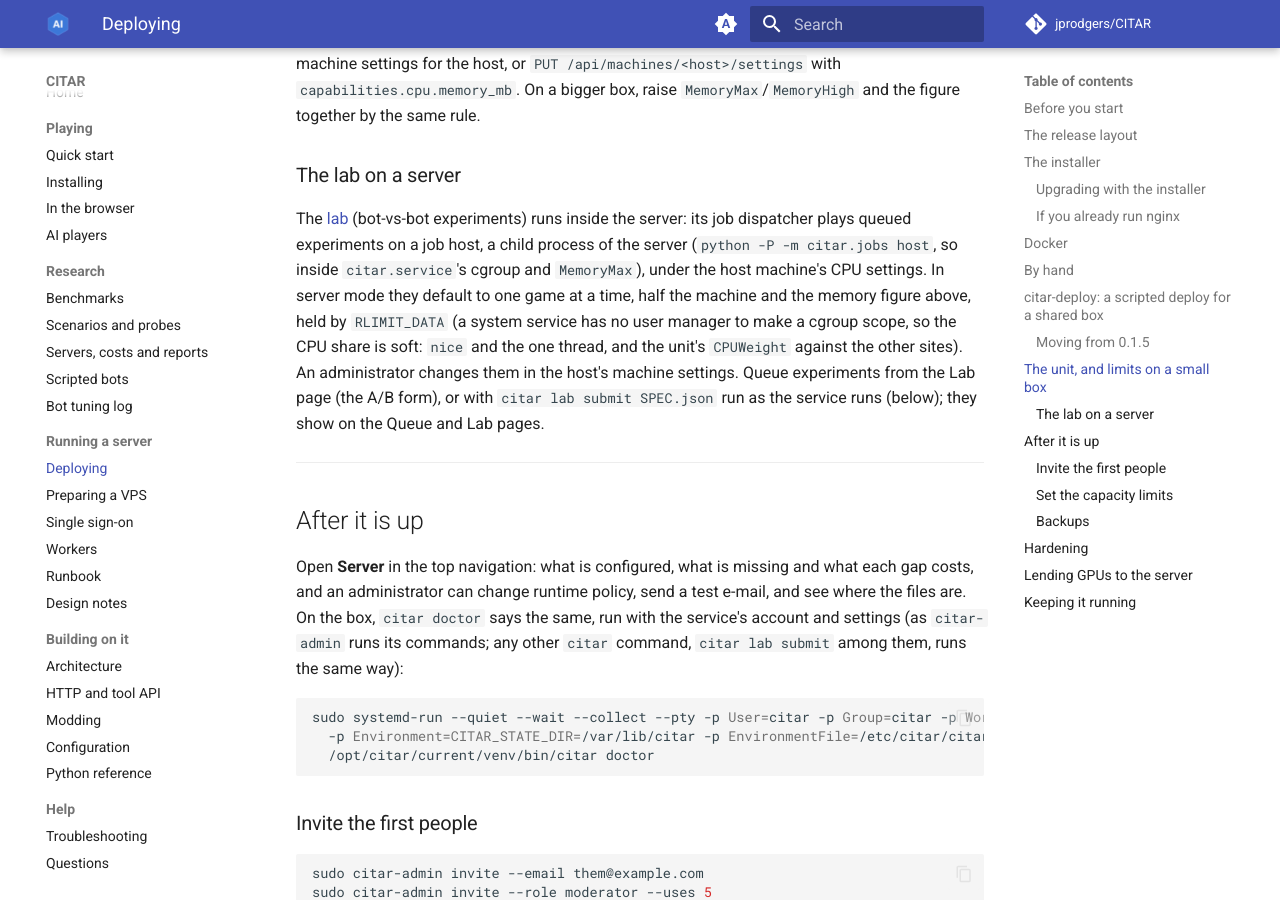
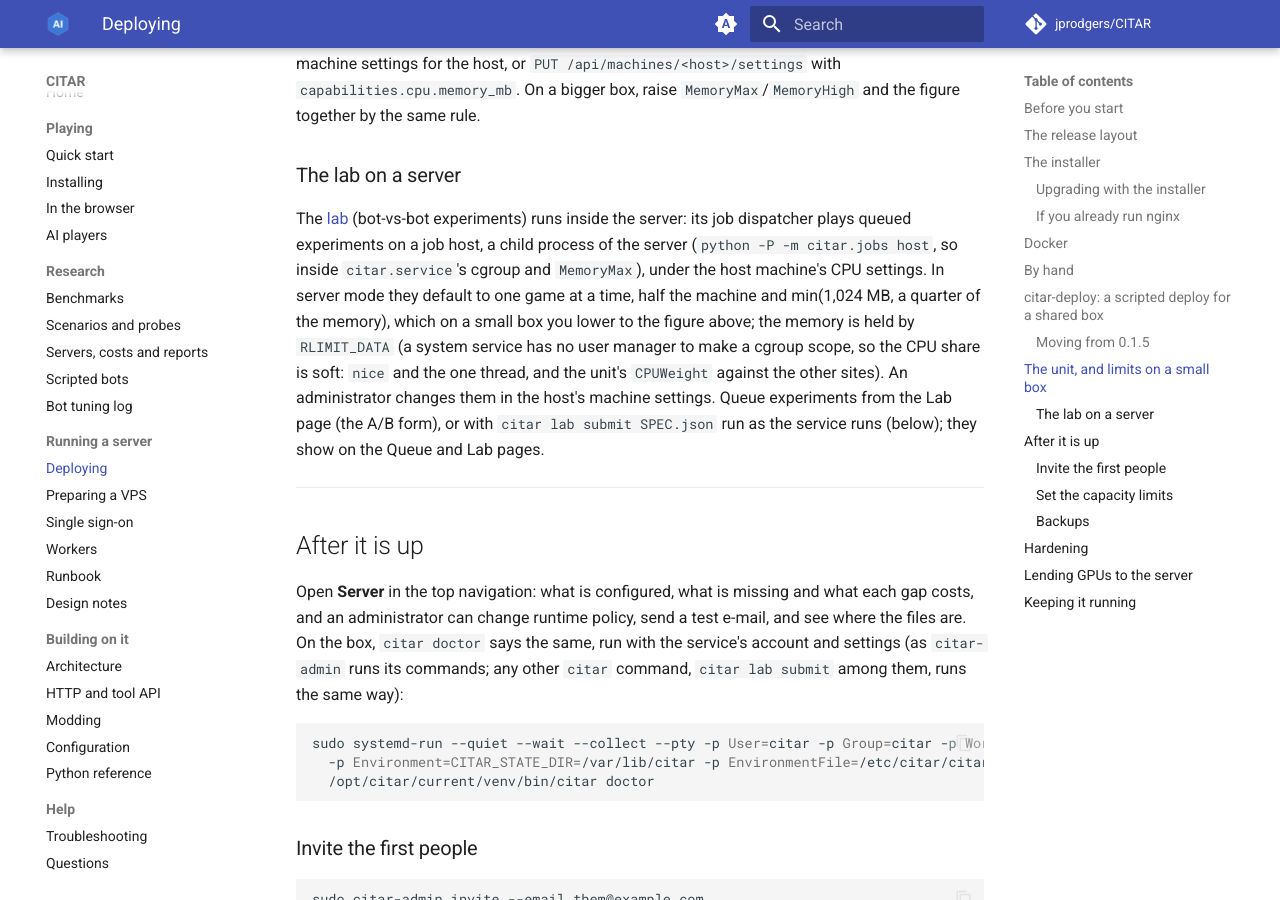
Before and after one commit to jprodgers/CITAR, an MkDocs documentation site: the page built from docs/server/DEPLOY.md, in a window 1280 px wide and 900 px high, scrolled down 7176 px. Built offline with MkDocs 1.6.1 and Material for MkDocs 9.7.7, drawn with Linux system fonts in a browser that asks for light colours; comment, search, counter and statistics services are not loaded.

Commit message:
docs: DEPLOY's lab defaults; a RUNBOOK line wrapped; wiki regenerated
Co-Authored-By: Claude Opus 5.5 <noreply@anthropic.com>

```diff
--- a/docs/server/DEPLOY.md
+++ b/docs/server/DEPLOY.md
@@ -263,7 +263,8 @@ rule.
 The [lab](../BOTS.md) (bot-vs-bot experiments) runs inside the server: its job dispatcher plays queued experiments
 on a job host, a child process of the server (`python -P -m citar.jobs host`, so inside `citar.service`'s cgroup and
 `MemoryMax`), under the host machine's CPU settings. In server mode they default to one game at a time, half the
-machine and the memory figure above, held by `RLIMIT_DATA` (a system service has no user manager to make a cgroup
+machine and min(1,024 MB, a quarter of the memory), which on a small box you lower to the figure above; the memory is
+held by `RLIMIT_DATA` (a system service has no user manager to make a cgroup
 scope, so the CPU share is soft: `nice` and the one thread, and the unit's `CPUWeight` against the other sites). An
 administrator changes them in the host's machine settings. Queue experiments from the Lab page (the A/B form), or
 with `citar lab submit SPEC.json` run as the service runs (below); they show on the Queue and Lab pages.
```
Also changed, not shown: docs/server/RUNBOOK.md (+2 -1 lines), wiki/Deploying-a-server.md (+2 -1 lines), wiki/Runbook.md (+2 -1 lines).
